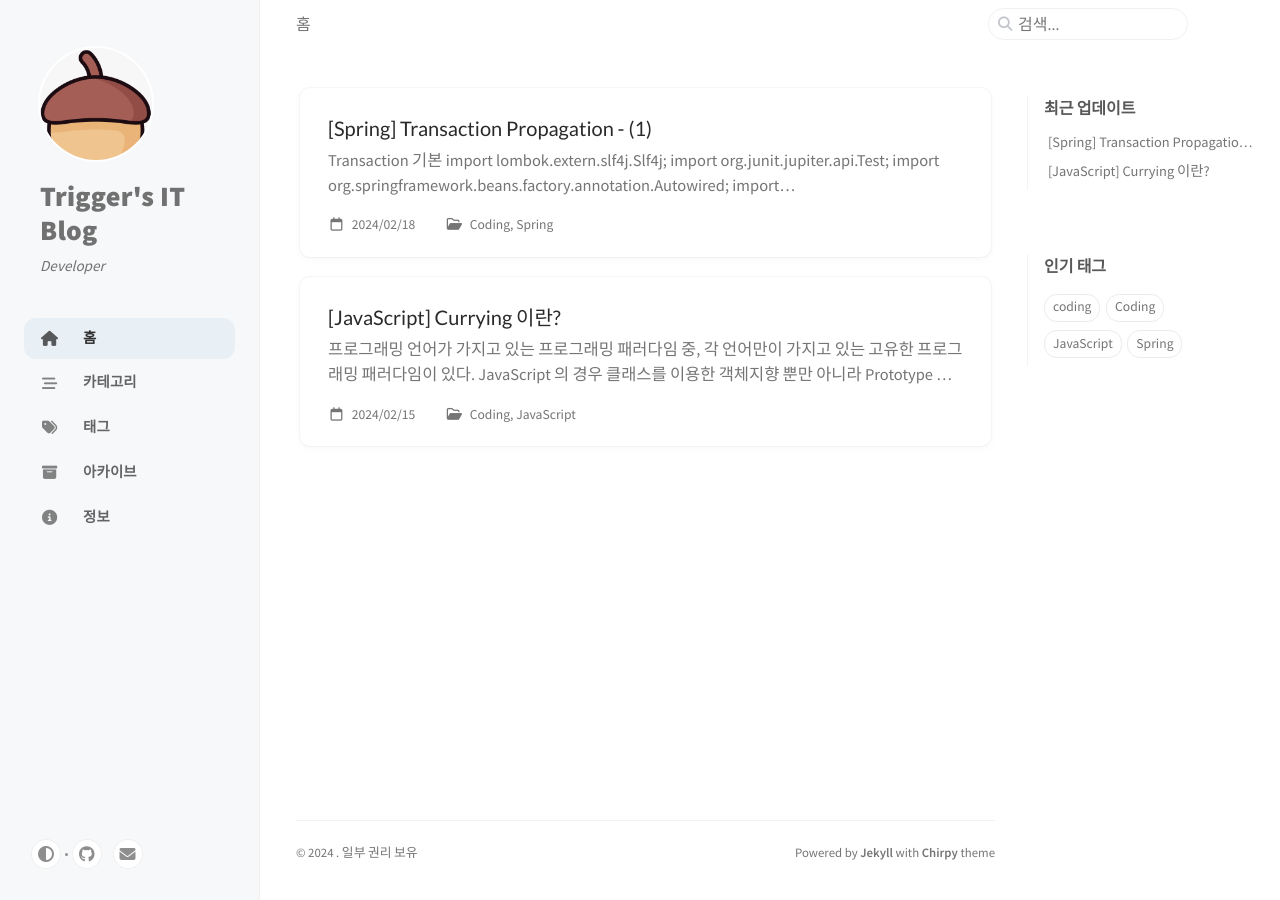
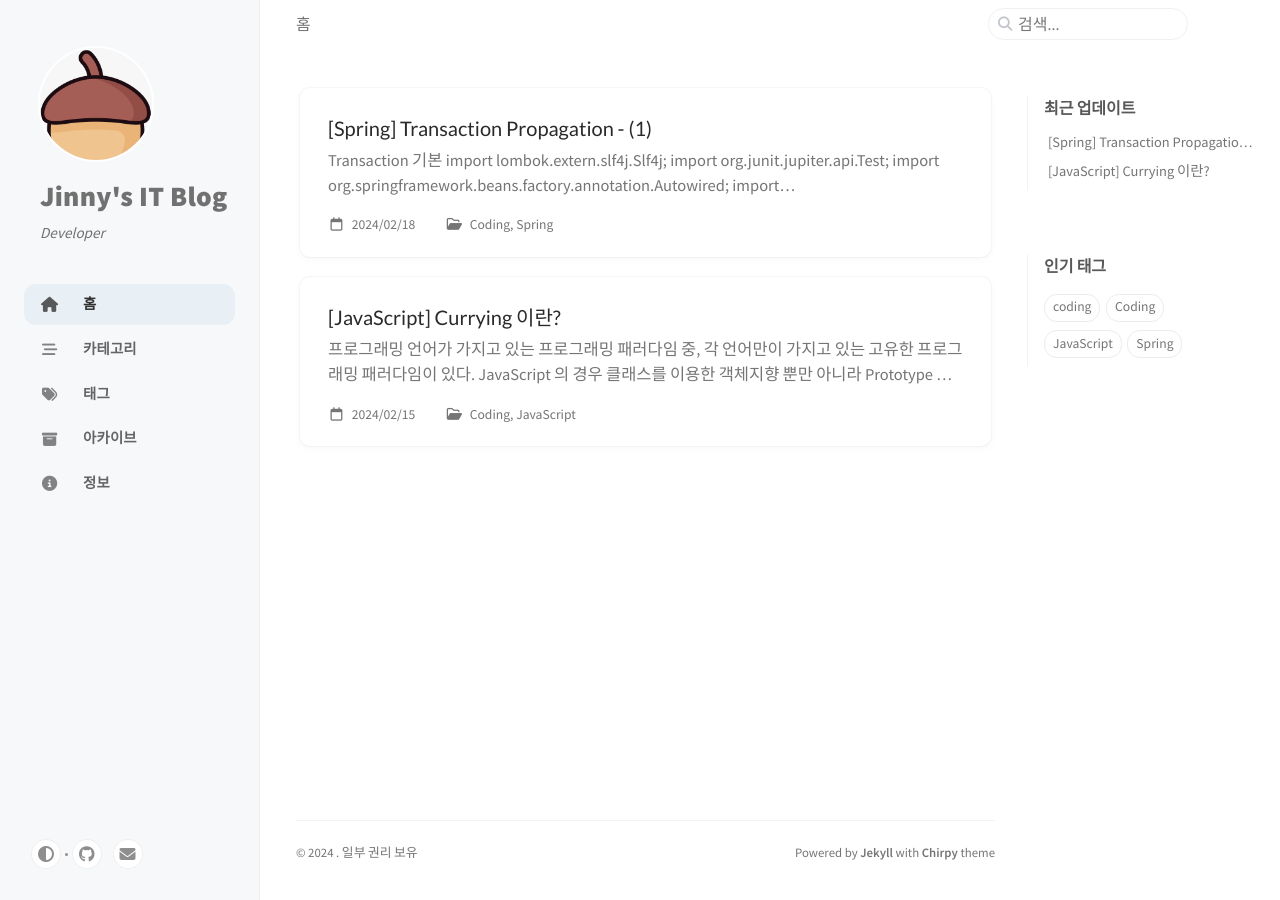
Before and after one commit to yeong0724/yeong0724.github.io, a Jekyll site: the page built from index.markdown, in a window 1280 px wide. Built offline with Jekyll 4.4.1, drawn with Linux system fonts in a browser that asks for light colours; cached includes are drawn as plain includes.

Commit message:
[24/02/18] 블로그 타이틀 수정 (닉네임 변경)

```diff
--- a/_config.yml
+++ b/_config.yml
@@ -14,7 +14,7 @@ timezone: Asia/Seoul
 # jekyll-seo-tag settings › https://github.com/jekyll/jekyll-seo-tag/blob/master/docs/usage.md
 # ↓ --------------------------
 
-title: "Trigger's   IT   Blog" # the main title
+title: "Jinny's   IT   Blog" # the main title
 
 tagline: Developer # it will display as the sub-title
 
```
